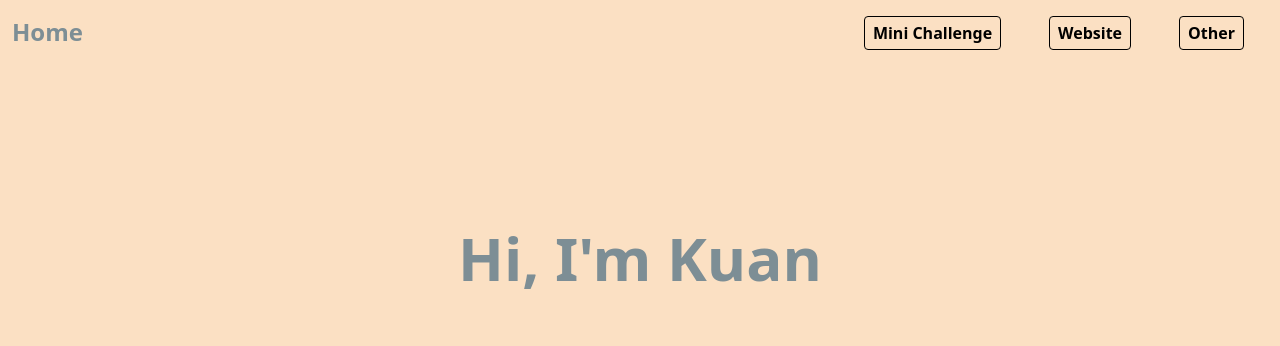
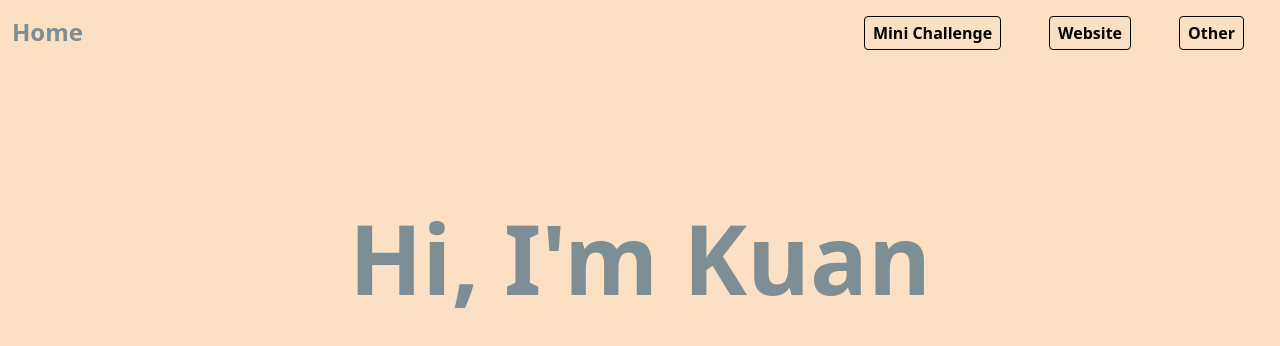
Before and after one commit to Kuan314/PersonalWebsite, a React (Create React App) app: page /#/ in a window 1280 px wide. Shown: the top 346 px of the page. Built offline with nearby package versions, Linux system fonts and the light colour scheme.

Commit message:
edit homepage text

```diff
--- a/src/pages/Home.js
+++ b/src/pages/Home.js
@@ -1,7 +1,7 @@
 function Home() {
 		return (
 			<div className="mt-4 h-96 flex justify-center items-center">
-				<h1 className="text-6xl text-textPrimary font-bold hover:text-7xl">
+				<h1 className="text-8xl text-textPrimary font-bold hover:text-9xl">
 					Hi, I'm Kuan
 				</h1>
 
```
